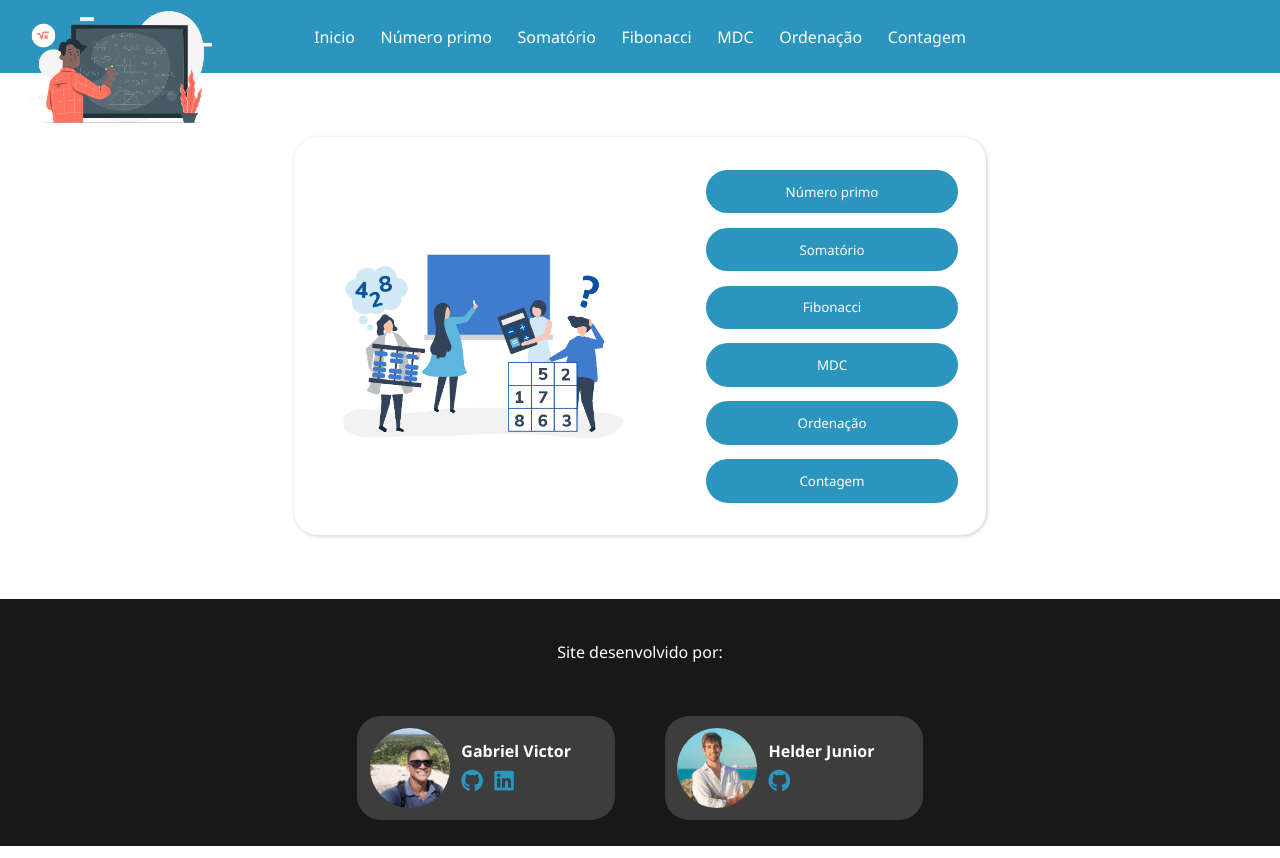
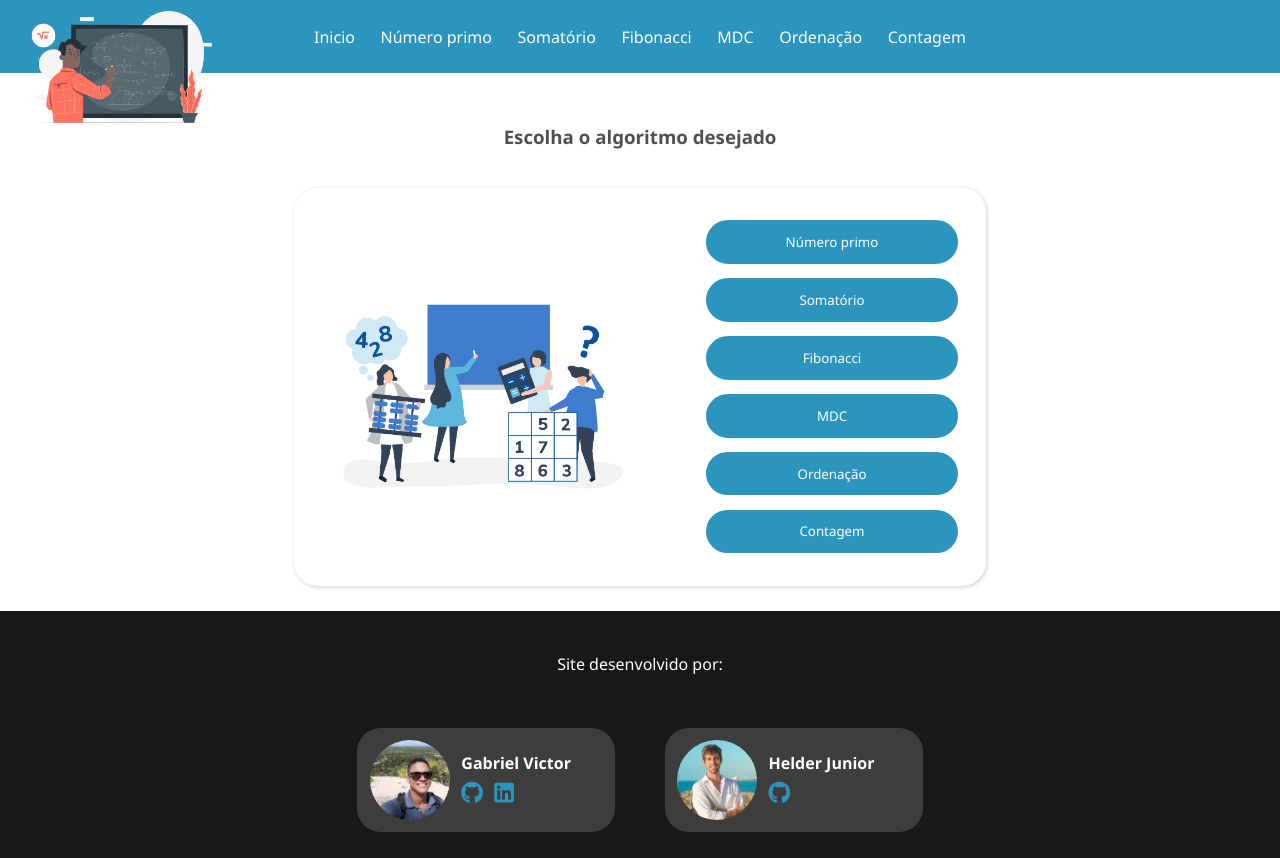
Before and after one commit to gabrieldev525/site-algoritmos-fundamentais, a Node server app: page / in a window 1280 px wide. Run offline with Node 20, Linux system fonts and the light colour scheme; some libraries are stand-ins or nearby versions.

Commit message:
Adicionado titulo nas páginas do site

```diff
--- a/public/css/algorithm.css
+++ b/public/css/algorithm.css
@@ -1,3 +1,7 @@
+.content-box.algorithm {
+    width: 40%;
+}
+
 .content-box .algorithm-content {
     display: flex;
     flex-direction: column;
@@ -15,7 +19,7 @@
 .content-box .algorithm-content form {
     display: flex;
     flex-direction: column;
-    width: 50%;
+    width: 60%;
     align-items: center;
 }
 
--- a/public/css/home.css
+++ b/public/css/home.css
@@ -1,3 +1,12 @@
+.title-initial {
+    display: flex;
+    margin: 4% auto 1%;
+    color: rgb(80, 80, 80);
+}
+.content-box.home {
+    margin: 2% auto;
+}
+
 .content-box img {
     width: 50%;
     margin-right: 5%;
--- a/views/algorithm.ejs
+++ b/views/algorithm.ejs
@@ -5,7 +5,7 @@
 <link rel='stylesheet' href='/static/css/algorithm.css' />
 
 <%- contentFor('body') %>
-<div class='content-box'>
+<div class='content-box algorithm'>
   <div class='algorithm-content'>
     <h3 class='page-title'><%= title %></h3>
 
--- a/views/index.ejs
+++ b/views/index.ejs
@@ -5,7 +5,8 @@ Página inicial
 <link rel='stylesheet' href='/static/css/home.css' />
 
 <%- contentFor('body') %>
-<div class='content-box'>
+<h3 class='title-initial'>Escolha o algoritmo desejado</h3>
+<div class='content-box home'>
   <img src='/static/images/initial-image.jpg' />
 
   <div class='button-items-list'>
```
